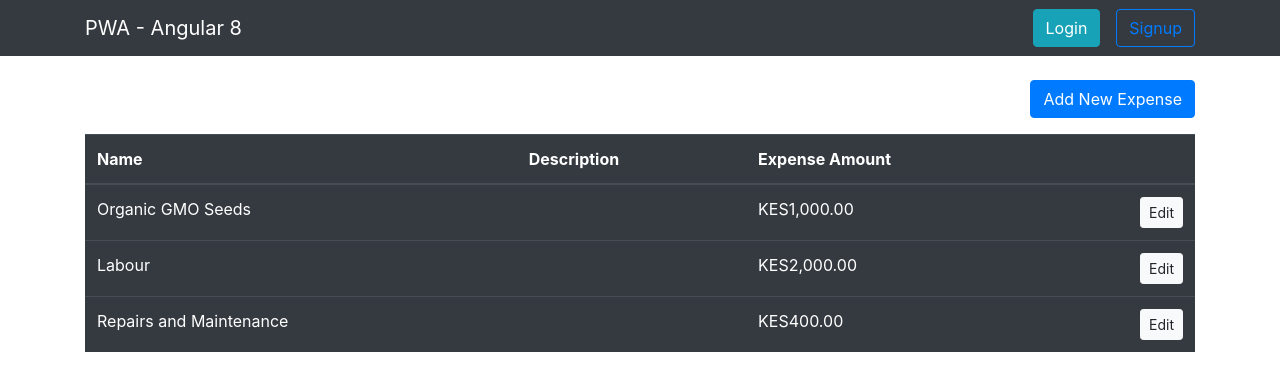
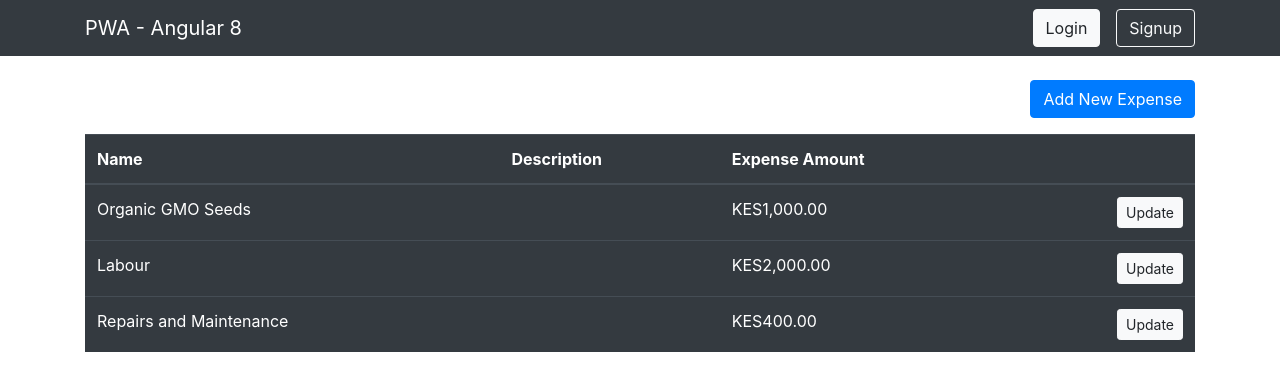
Before and after one commit to shamineoduor/pwa-angular, an Angular app: page /dashboard in a window 1280 px wide. Shown: the top 390 px of the page. Built offline with nearby package versions, Linux system fonts and the light colour scheme.

Commit message:
add item form

```diff
--- a/src/app/app.component.html
+++ b/src/app/app.component.html
@@ -1,21 +1,30 @@
 <nav class="navbar navbar-expand-lg navbar-dark bg-dark mb-4">
   <div class="container">
     <a class="navbar-brand" href="#">PWA - Angular 8</a>
-        <button class="navbar-toggler" type="button" data-toggle="collapse"
+    <button
+      class="navbar-toggler"
+      type="button"
+      data-toggle="collapse"
       data-target="#navbarSupportedContent"
-            aria-controls="navbarSupportedContent" aria-expanded="false"
-            aria-label="Toggle navigation">
+      aria-controls="navbarSupportedContent"
+      aria-expanded="false"
+      aria-label="Toggle navigation"
+    >
       <span class="navbar-toggler-icon"></span>
     </button>
 
     <div class="collapse navbar-collapse" id="navbarSupportedContent">
-            <ul class="navbar-nav mr-auto">
+      <ul class="navbar-nav mr-auto"></ul>
 
-            </ul>
-
-            <a role="button" [routerLink]="['auth/login']" class="btn btn-info mr-3">Login</a>
-            <a role="button" [routerLink]="['auth/signup']" class="btn  btn-outline-primary">Signup</a>
-
+      <a role="button" [routerLink]="['auth/login']" class="btn btn-light mr-3"
+        >Login</a
+      >
+      <a
+        role="button"
+        [routerLink]="['auth/signup']"
+        class="btn  btn-outline-light"
+        >Signup</a
+      >
     </div>
   </div>
 </nav>
--- /dev/null
+++ b/src/app/dashboard/components/item-form/item-form.component.html
@@ -0,0 +1,24 @@
+<form [formGroup]="itemFormGroup" novalidate (submit)="addExpense()">
+  <div class="form-group">
+    <label for="itemName">Item Name</label>
+    <input type="text" id="itemName" formControlName="name" />
+  </div>
+
+  <div class="form-group">
+    <label for="description">Description</label>
+    <textarea
+      type="text"
+      id="description"
+      formControlName="description"
+    ></textarea>
+  </div>
+
+  <div class="form-group">
+    <label for="expenseAmount">Expense Amount</label>
+    <input type="number" id="expenseAmount" formControlName="expenseAmount" />
+  </div>
+
+  <div class="form-group text-right">
+    <button type="submit" class="btn btn-success">Save Expense</button>
+  </div>
+</form>
--- /dev/null
+++ b/src/app/dashboard/components/item-form/item-form.component.ts
@@ -0,0 +1,23 @@
+import { Component, OnInit } from '@angular/core';
+import { FormGroup, FormBuilder, Validators } from '@angular/forms';
+
+@Component({
+  selector: 'app-item-form',
+  templateUrl: './item-form.component.html',
+  styleUrls: ['./item-form.component.scss'],
+})
+export class ItemFormComponent implements OnInit {
+  itemFormGroup: FormGroup;
+
+  constructor(private formBuilder: FormBuilder) {}
+
+  ngOnInit() {
+    this.itemFormGroup = this.formBuilder.group({
+      name: ['', Validators.required],
+      description: [''],
+      expenseAmmount: ['', [Validators.required, Validators.min(0.0)]],
+    });
+  }
+
+  addExpense() {}
+}
--- a/src/app/dashboard/components/item-list/item-list.component.html
+++ b/src/app/dashboard/components/item-list/item-list.component.html
@@ -14,7 +14,7 @@
             <td>{{item.description}}</td>
             <td>{{item.expenseAmount | currency: 'KES'}}</td>
             <td class="text-right">
-                <button class="btn btn-sm btn-light" (click)="editItem(item)">Edit</button>
+                <button class="btn btn-sm btn-light" (click)="editItem(item)">Update</button>
             </td>
         </tr>
     </tbody>
```
Also changed, not shown: src/app/dashboard/components/item-list/item-list.component.ts (+8 -12 lines), src/app/dashboard/dashboard.module.ts (+8 -6 lines), src/app/dashboard/components/item-form/item-form.component.scss (added), 1 other file (tests, documents, lock files or other folders). Lines whose indentation alone changed are shown as unchanged.
